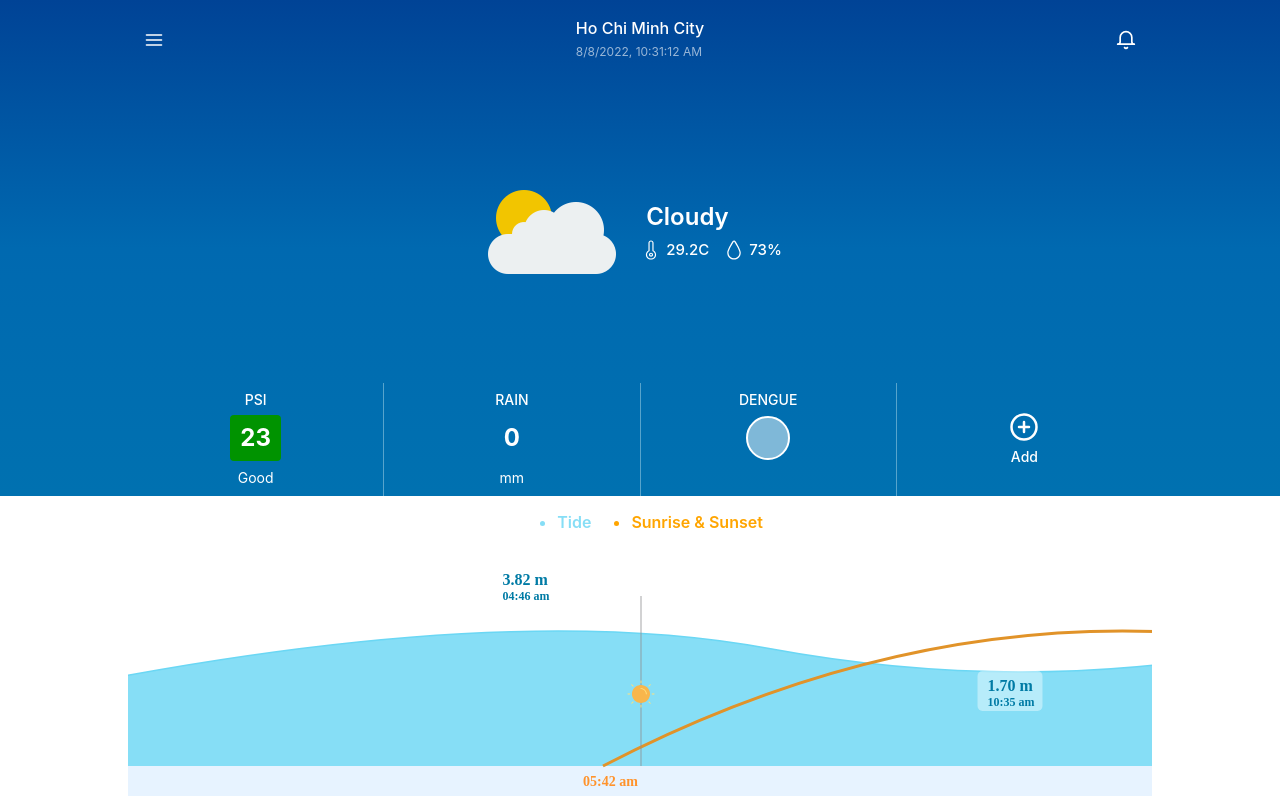
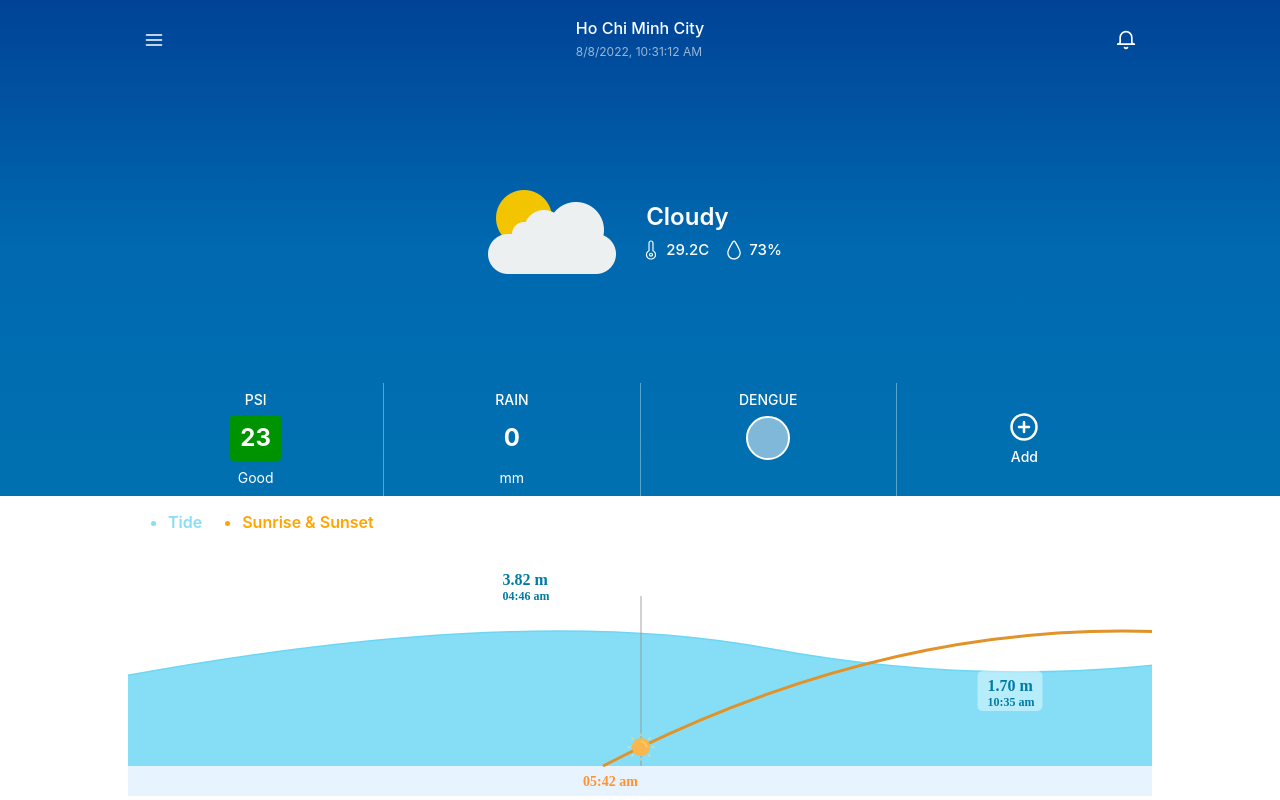
Before and after one commit to tienlam79/weather, a React (Create React App) app: page / in a window 1280 px wide. Built offline with nearby package versions, Linux system fonts and the light colour scheme.

Commit message:
Update resize

```diff
--- a/src/dashboard/dashboard.chart.js
+++ b/src/dashboard/dashboard.chart.js
@@ -12,7 +12,6 @@ const IMG_SIZE = 30;
 const SPACING_TOP = 100;
 
 const LINE_HEIGHT = CHART_HEIGHT - AXIS_X_HEIGHT - SPACING_TOP;
-
 
 const DashboardCanvas = () => {
   const sunCurveLines = useRef([]).current;
@@ -32,13 +31,12 @@ const DashboardCanvas = () => {
   }, []);
 
   const handleResize = () => {
-    chartWidth.current = window.innerWidth < 1024 ? XS_CHART_WIDTH : LG_CHART_WIDTH;
     initCanvas();
   }
 
   const initCanvas = () => {
     const myCanvas = document.getElementById("chartContainer");
-    myCanvas.width = chartWidth.current;
+    myCanvas.width = window.innerWidth <= 1024 ? XS_CHART_WIDTH : LG_CHART_WIDTH;
     myCanvas.height = CHART_HEIGHT;
     const ctx = myCanvas.getContext("2d");
     if (ctx) {
@@ -103,9 +101,10 @@ const DashboardCanvas = () => {
   }
 
   const onScroll = () => {
+    const myCanvas = document.getElementById("chartContainer");
     calculateSunImgPosition(sunCurveLines);
     calculateMoonImgPosition();
-    drawLineTime();
+    drawLineTime(myCanvas.width);
   }
 
   const getMinDate = () => {
@@ -131,8 +130,7 @@ const DashboardCanvas = () => {
     return new Date(date.getTime() + minutes*60000);
 }
 
-  const drawLineTime = () => {
-    const width = chartWidth.current;
+  const drawLineTime = (width) => {
     const x = getOffsetX();
 
     const minDate = getMinDate();
@@ -219,6 +217,7 @@ const DashboardCanvas = () => {
   }
 
   const calculateCurvePoints = (width, height, x, y) => {
+    console.log('width...heght', width, height);
     const x1 = calculateX(width, x);
     const x2 = calculateX(width, y);
 
--- a/src/dashboard/dashboard.css
+++ b/src/dashboard/dashboard.css
@@ -189,11 +189,11 @@
 /* LENGEND CHART */
 
 .dashboardChart-container {
-  width: 100%;
+  max-width: 100%;
   position: relative;
-  display: flex;
-  justify-content: center;
-  /* margin: 0 auto; */
+  /* display: flex; */
+  /* justify-content: center; */
+  margin: 0 auto;
 }
 
 .dashboardChart-content {
```
